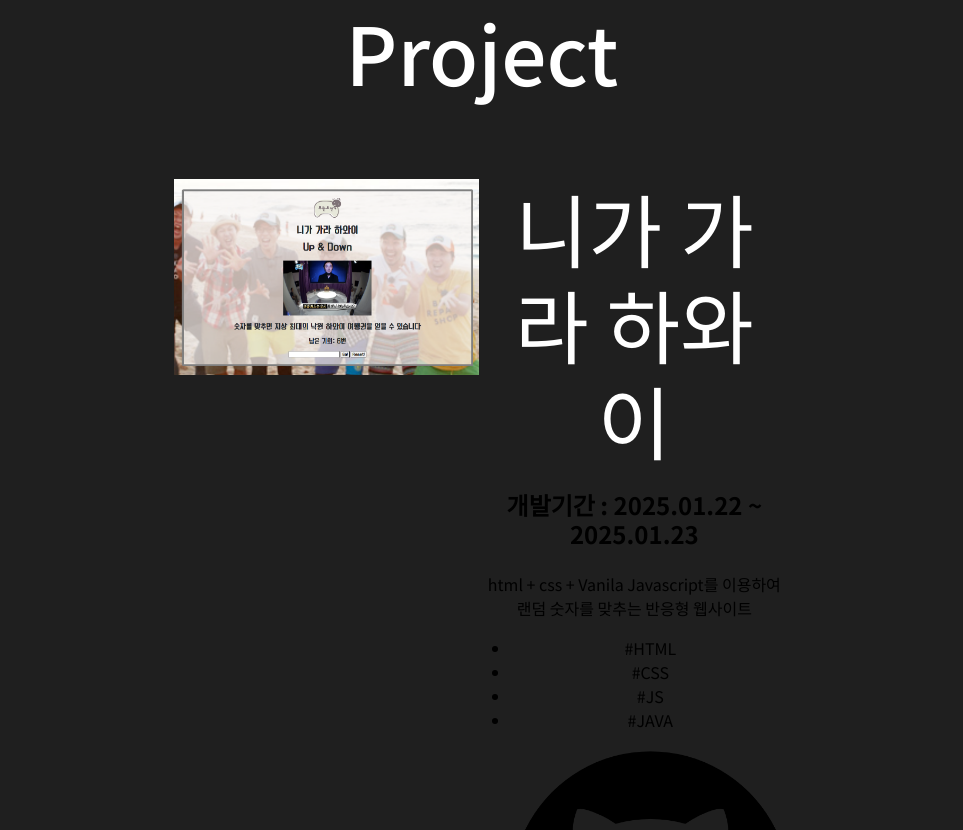
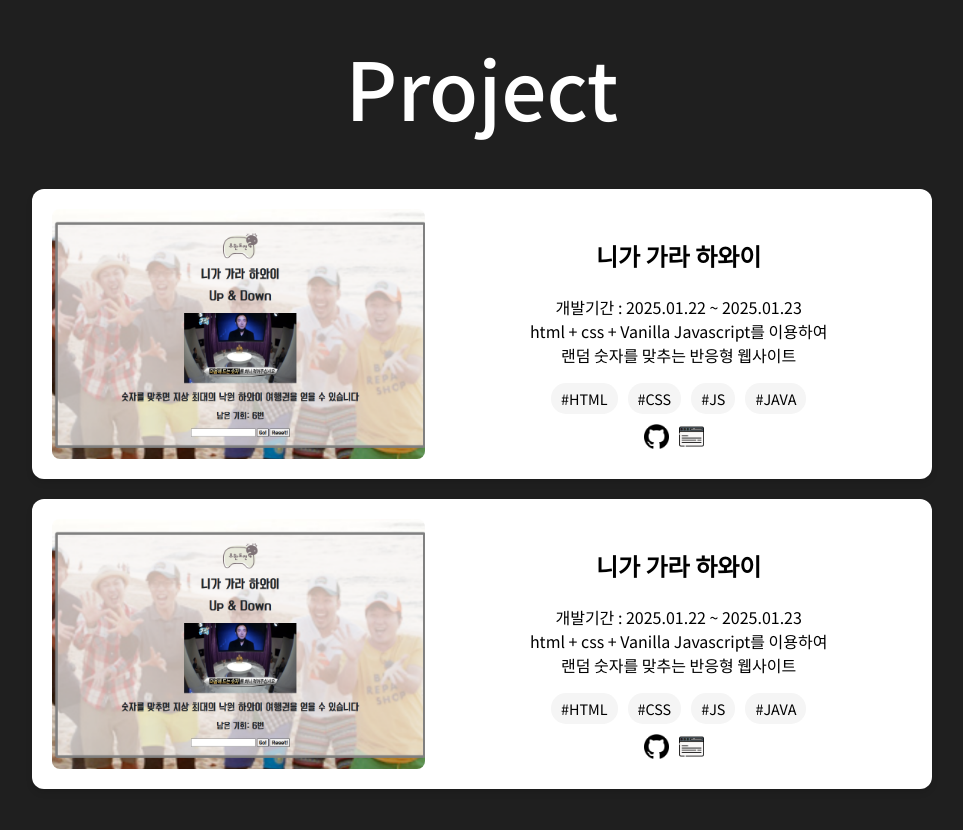
Before and after one commit to Emily0814/ajaaja-portfolio, a plain HTML site: page index.html in a window 1280 px wide. Shown: the part 2330-3160 px from the top of the page, without its empty margins (158-1121 px from the left). Drawn offline with nearby package versions, Linux system fonts and the light colour scheme.

Commit message:
Design: 프로젝트 부분 디자인 수정

```diff
--- a/index.html
+++ b/index.html
@@ -103,15 +103,13 @@
                 </span>
             </div>
         </div>
+
         <div id="project">
             <header class="project-title">
-                <h1 class="project-hedding">Project</h1>
+                <h1 class="project-heading">Project</h1>
             </header>
             <div class="project-container">
-
                 <div class="row">
-
-                    <div class="box">
                     <div class="box-container">
                         <div class="box-image">
                             <a href="https://ajaaja-first-project.netlify.app/">
@@ -119,10 +117,10 @@
                             </a>
                         </div>
                         <div class="box-info">
-                                <h1 class="box-title">니가 가라 하와이</h1>
-                                <h2 class="box-name">개발기간 : 2025.01.22 ~ 2025.01.23</h2>
+                            <h2 class="box-title">니가 가라 하와이</h2>
+                            <span class="box-name">개발기간 : 2025.01.22 ~ 2025.01.23</span>
                             <p class="box-content">
-                                    html + css + Vanila Javascript를 이용하여
+                                html + css + Vanilla Javascript를 이용하여
                                 <br>
                                 랜덤 숫자를 맞추는 반응형 웹사이트
                             </p>
@@ -135,22 +133,56 @@
                             <ul class="box-ul">
                                 <li class="box-li">
                                     <a href="https://github.com/Emily0814/number-guess-game" alt="githubLink">
-                                            <img src="image/githuib_logo.png" alt="github-logo" class="icon-image">
+                                        <img src="image/githuib_logo.png" alt="github" class="github">
                                     </a>
                                     <a href="https://ajaaja-first-project.netlify.app/" alt="website-link">
-                                            <img src="image/free-icon-web-page-3305887.png" alt="website-logo" class="iconImage">
+                                        <img src="image/free-icon-web-page-3305887.png" alt="website-logo" class="icon-image">
                                     </a>
                                 </li>
                             </ul>
                         </div>
-                        </div>  <!-- boxContainer -->
                     </div>
 
+                    <div class="box-container">
+                        <div class="box-image">
+                            <a href="https://ajaaja-first-project.netlify.app/">
+                                <img src="image/numbur-guess-game.png">
+                            </a>
+                        </div>
+                        <div class="box-info">
+                            <h2 class="box-title">니가 가라 하와이</h2>
+                            <span class="box-name">개발기간 : 2025.01.22 ~ 2025.01.23</span>
+                            <p class="box-content">
+                                html + css + Vanilla Javascript를 이용하여
+                                <br>
+                                랜덤 숫자를 맞추는 반응형 웹사이트
+                            </p>
+                            <ul class="box-ul">
+                                <li class="box-li">#HTML</li>
+                                <li class="box-li">#CSS</li>
+                                <li class="box-li">#JS</li>
+                                <li class="box-li">#JAVA</li>
+                            </ul>
+                            <ul class="box-ul">
+                                <li class="box-li">
+                                    <a href="https://github.com/Emily0814/number-guess-game" alt="githubLink">
+                                        <img src="image/githuib_logo.png" alt="github" class="github">
+                                    </a>
+                                    <a href="https://ajaaja-first-project.netlify.app/" alt="website-link">
+                                        <img src="image/free-icon-web-page-3305887.png" alt="website-logo" class="icon-image">
+                                    </a>
+                                </li>
+                            </ul>
+                        </div>
+                    </div>
+
+                    <!-- Repeat the box-container as needed for other projects -->
+
+                </div>
+            </div>
+        </div>  <!-- project 끝부분-->
 
 
-                </div>  <!-- row -->
-            </div>
-        </div>
         <div class="contact">
             <h1 class="contact-hedding">CONTACT!</h1>
             <p class="email">Email : ajaajashwaiting@gmail.com</p>
--- a/style.css
+++ b/style.css
@@ -233,26 +233,120 @@ h2 {
 /* project */
 #project {
     background-color: #1F1F1F;
-    color: white;
+    color: black;
     text-align: center;
     width: 100%; /* 뷰포트의 전체 너비를 차지 */
+    padding-top: 2.5rem;
+    padding-bottom: 5rem;
+    box-sizing: border-box;
 }
 
-.project-title {
-    padding-top: 2.5rem;
-    padding-bottom: 5rem;
+.project-heading {
+    margin: 35px 0;
 }
 
-.box {
-    color: black;
-    max-width: 50vw;
-    margin: 0 auto 30px;
+/* 전체 레이아웃 스타일 */
+.project-container {
+    max-width: 1200px;
+    margin: 0 auto;
+    display: flex;
+    flex-direction: column;
+    align-items: center;
+    padding: 20px;
 }
 
+.row {
+    display: flex;
+    flex-wrap: wrap;
+    justify-content: center;
+    gap: 20px;
+    width: 100%;
+}
+
+/* 각 박스를 감싸는 컨테이너 */
 .box-container {
+    display: grid;
+    grid-template-columns: 1.2fr 1.5fr; /* 첫 번째 열은 이미지, 두 번째 열은 텍스트로 설정 */
+    border-radius: 12px; /* 모서리 둥글게 */
+    box-shadow: 0 4px 6px rgba(0, 0, 0, 0.1); /* 그림자 효과 */
+    overflow: hidden;
+    background-color: #fff; /* 배경색 */
+    padding: 20px; /* 내측 여백 */
+    max-width: 900px; /* Set a maximum width for each box */
+    width: 100%; /* Take full width up to max-width */
+    gap: 20px;
+}
+
+/* 이미지 크기 조절 */
+.box-image {
+    height: 250px;
     display: flex;
+    /* align-items: center; */
+    justify-content: center;
+}
+
+.box-image img {
+    width: 100%;
     height: 100%;
-    width: 100%;
+    object-fit: cover; /* 이미지 비율 유지하면서 영역 채우기 */
+    border-radius: 8px; /* 이미지 모서리 둥글게 */
+}
+
+/* 텍스트 스타일 */
+.box-info {
+    display: flex;
+    flex-direction: column;
+    justify-content: center;
+}
+
+/* li 부분 점 없애기 및 나란히 배치 */
+.box-ul {
+    list-style-type: none; /* 점 없애기 */
+    padding: 0;
+    margin: 0;
+    display: flex; /* 나란히 배치 */
+    justify-content: center;
+    align-items: center;
+    flex-wrap: wrap;
+    gap: 10px; /* 항목 사이 간격 */
+}
+
+.box-li {
+    display: flex;
+    align-items: center;
+    justify-content: center;
+}
+
+/* 태그 스타일 (#HTML, #CSS 등) */
+.box-li:not(:has(img)) {
+    background-color: #f5f5f5;
+    padding: 5px 10px;
+    border-radius: 15px;
+    font-size: 0.9em;
+}
+
+.box-ul img {
+    width: 25px; /* 적당한 크기로 설정 */
+    height: auto;
+    margin-top: 10px; /* 이미지와 텍스트 사이에 여백 추가 */
+    margin-right: 10px;
+}
+
+
+/* 반응형 스타일 */
+@media (max-width: 768px) {
+    .box-container {
+        grid-template-columns: 1fr;
+        padding: 15px;
+    }
+
+    .box-image {
+        max-height: 200px; /* 모바일에서 이미지 최대 높이 설정 */
+    }
+
+    .box-info {
+        padding-top: 15px;
+    }
 }
 
 /* contact 영역 */
```
Lines whose indentation alone changed are shown as unchanged.
